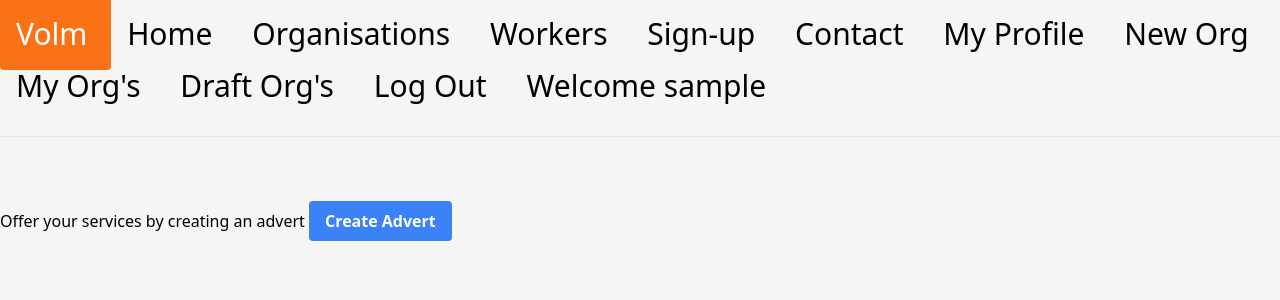
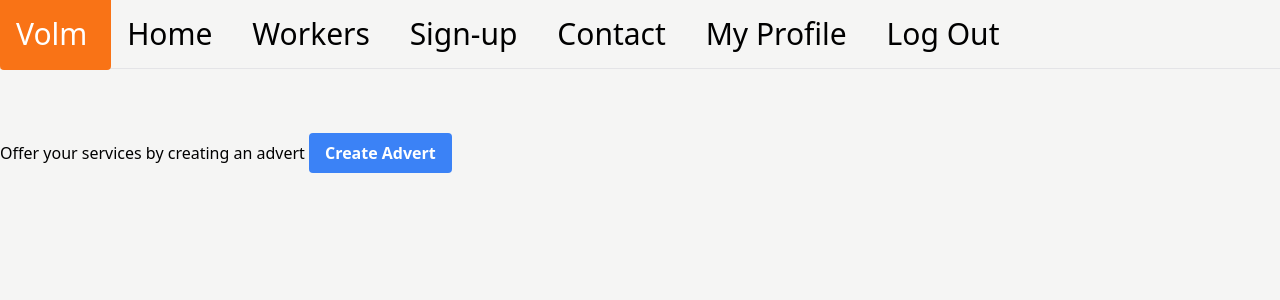
Before and after one commit to gedkirkham/volm, a Django app: page /accounts/profile/ in a window 1280 px wide. Shown: the top 300 px of the page. Run offline with Django 3.2, Linux system fonts and the light colour scheme; the visitor is signed in with stand-in values (Sample User, id 1); style sheets or scripts are compiled from the project's sources; some libraries are stand-ins or nearby versions.

Commit message:
refactor: remove redundant code from base template nav bar

```diff
--- a/volm/templates/base.html
+++ b/volm/templates/base.html
@@ -37,14 +37,14 @@
                         Home
                     </a>
                 </li>
-                <li class="tw-inline">
+                {% comment %} <li class="tw-inline">
                     <a
                         class="tw_main_nav_a"
                         href="{% url 'orgs:org_list' %}"
                     >
                         Organisations
                     </a>
-                </li>
+                </li> {% endcomment %}
                 <li class="tw-inline">
                     <a
                         class="tw_main_nav_a"
@@ -79,7 +79,7 @@
                             My Profile
                         </a>
                     </li>
-                    <li class="tw-inline">
+                    {% comment %} <li class="tw-inline">
                         <a
                             class="tw_main_nav_a"
                             href="{% url 'orgs:org_new' %}"
@@ -102,7 +102,7 @@
                         >
                             Draft Org's
                         </a>
-                    </li>
+                    </li> {% endcomment %}
                     <li class="tw-inline">
                         <a
                             class="tw_main_nav_a"
@@ -111,9 +111,9 @@
                             Log Out
                         </a>
                     </li>
-                    <li class="tw-inline-block tw-p-4">
+                    {% comment %} <li class="tw-inline-block tw-p-4">
                         Welcome {{ user.username }}
-                    </li>
+                    </li> {% endcomment %}
                 {% else %}
                     <li class="tw-inline tw-float-right">
                         <a
```
